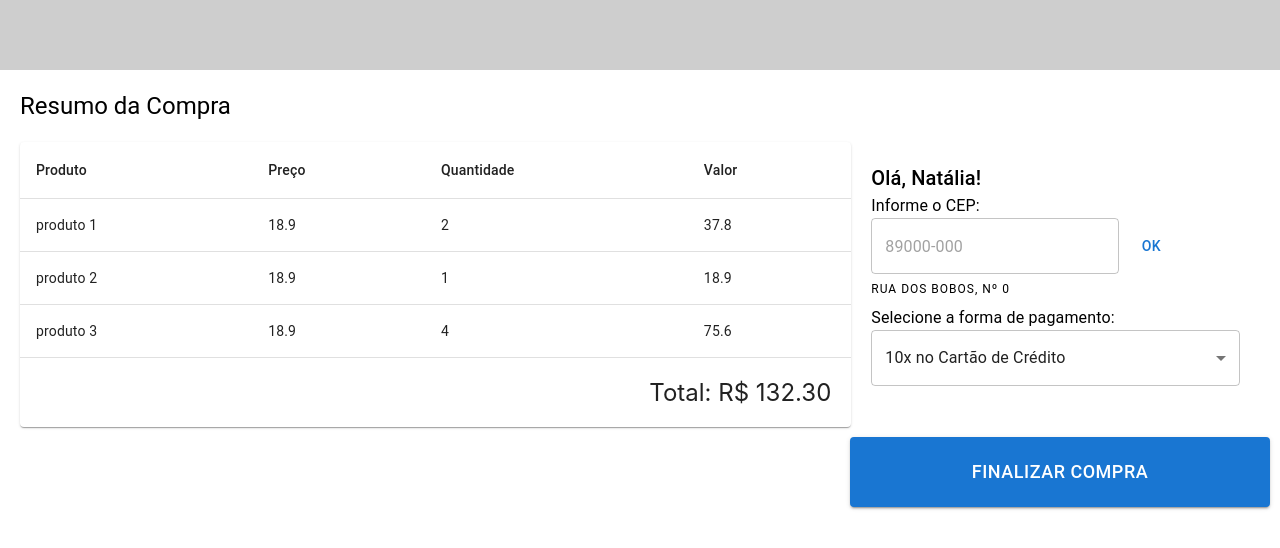
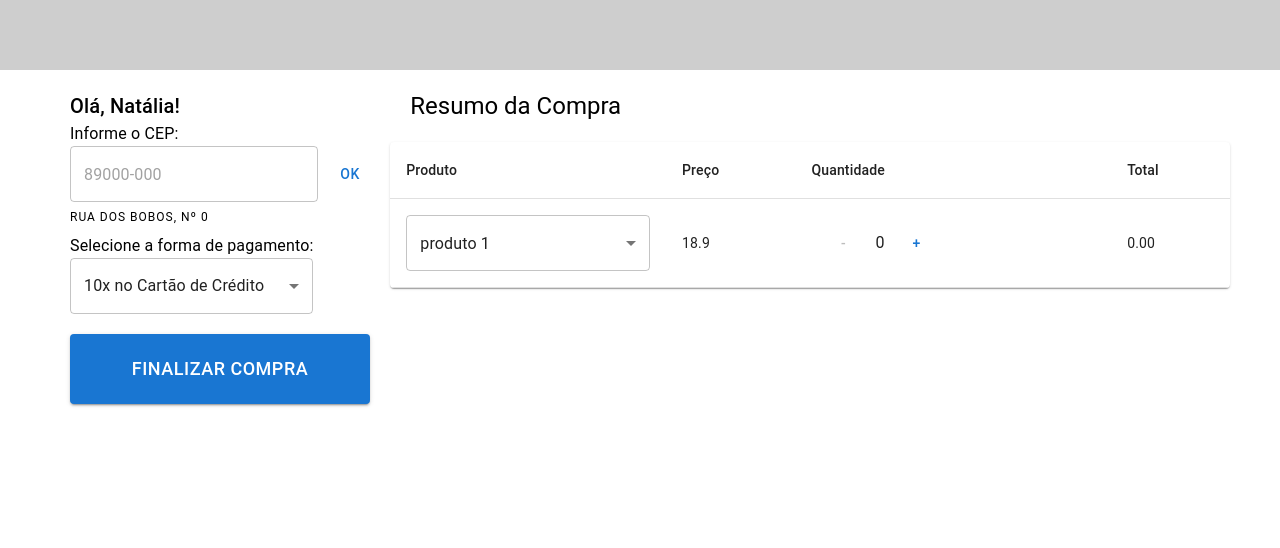
Before and after one commit to PanicAThePython/sistema-vendas-a52, a React (Create React App) app in the folder frontend/: page / in a window 1280 px wide. Shown: the top 548 px of the page. Built offline with nearby package versions, Linux system fonts and the light colour scheme; the HTML template or start-up script is replaced by a standard one.

Commit message:
feat: increment quantity button

```diff
--- a/frontend/src/App.js
+++ b/frontend/src/App.js
@@ -1,35 +1,42 @@
 import { SaleInfoSection } from './components/SaleInfoSection'
-import { ListItems } from './components/ListItems'
 import styled from 'styled-components'
 import { Button, Typography } from '@mui/material'
+import { TableItem } from './components/TableItem'
 
 const MainCustom = styled.main`
   display: flex;
   flex-direction: row;
-  margin: auto 20px;
-  justify-content: space-between;
+  margin: auto 50px;
+  justify-content: space-around;
+
+  @media(max-width: 950px){
+    flex-direction: column;
+  }
 `
 
 const HeaderCustom = styled.header`
-  position: relative !important;
-  display: flex;
-  flex-direction: row;
-  justifyContent: space-between;
   height: 70px;
+  width: 100%;
   background-color: #cecece;
+
+  @media(max-width: 600px){
+    width: 140%;
+  }
 `
 
 function App() {
   return (
     <div>
       <HeaderCustom/>
-      <Typography variant='h5' margin={'20px'}>Resumo da Compra</Typography>
       <MainCustom>
-        <ListItems/>
-        <SaleInfoSection/>
+      <SaleInfoSection/>
+        <div style={{display: 'flex', flexDirection: 'column', width: '100%'}}>
+          <Typography variant='h5' margin={'20px'}>Resumo da Compra</Typography>
+          <TableItem/>
+        </div>
       </MainCustom>
-      <footer style={{display: 'flex', position: 'relative', float: 'right', margin: '10px'}}>
-        <Button variant='contained' style={{ width: '420px', height: '70px', fontSize: '18px'}}>
+      <footer>
+        <Button variant='contained' style={{ width: '300px', height: '70px', fontSize: '18px', marginLeft: '70px'}}>
           Finalizar compra
         </Button>
       </footer>
--- /dev/null
+++ b/frontend/src/components/CEPSection/index.jsx
@@ -0,0 +1,14 @@
+import { Button, TextField, Typography } from "@mui/material"
+
+export const CEPSection = () => {
+    return (
+        <div>
+            <Typography variant="body1">Informe o CEP:</Typography>
+            <div style={{ display: 'flex'}}>
+                <TextField placeholder="89000-000"/>
+                <Button>OK</Button>
+            </div>
+            <Typography variant="overline">Rua dos Bobos, nº 0</Typography>
+        </div>
+    )
+}
--- a/frontend/src/components/ListItems/index.jsx
+++ /dev/null
@@ -1,61 +0,0 @@
-import { Paper, Table, TableBody, TableCell, TableContainer, TableFooter, TableHead, TableRow } from "@mui/material"
-
-export const ListItems = () => {
-
-    const items = [{
-        "id": 1,
-        "name": "produto 1",
-        "price": 18.9,
-        "quantity": 2,
-    },
-    {
-        "id": 2,
-        "name": "produto 2",
-        "price": 18.9,
-        "quantity": 1
-    },
-    {
-        "id": 3,
-        "name": "produto 3",
-        "price": 18.9,
-        "quantity": 4
-    }]
-
-    let total = 0
-    items.forEach(item => {
-        total += item.price*item.quantity
-    })
-
-    return (
-        <TableContainer component={Paper}>
-            <Table sx={{ minWidth: 650 }} aria-label="simple table">
-                <TableHead>
-                    <TableRow>
-                        <TableCell>Produto</TableCell>
-                        <TableCell>Preço</TableCell>
-                        <TableCell>Quantidade</TableCell>
-                        <TableCell>Valor</TableCell>
-                    </TableRow>
-                </TableHead>
-                <TableBody>
-                    {
-                        items.map((item) => (
-                            <TableRow key={item.id}>
-                                <TableCell>{item.name}</TableCell>
-                                <TableCell>{item.price}</TableCell>
-                                <TableCell>
-                                    {item.quantity}
-                                </TableCell>
-                                <TableCell>{item.price * item.quantity}</TableCell>
-                            </TableRow>
-                        )
-                    )
-                    }
-                </TableBody>
-            </Table>
-            <TableFooter style={{ float: 'right', fontSize: '24px', margin: '20px'}}>
-                Total: R$ {total.toFixed(2)}
-            </TableFooter>
-        </TableContainer>
-    )
-}
--- a/frontend/src/components/PaymentMethodsSection/index.jsx
+++ b/frontend/src/components/PaymentMethodsSection/index.jsx
@@ -1,4 +1,4 @@
-import { FormControl, MenuItem, Select } from "@mui/material"
+import { FormControl, MenuItem, Select, Typography } from "@mui/material"
 import { useState } from "react";
 
 export const PaymentMethodsSection = () => {
@@ -16,7 +16,8 @@ export const PaymentMethodsSection = () => {
     }]
 
     return (
-        <FormControl fullWidth>
+        <FormControl>
+            <Typography variant="body1">Selecione a forma de pagamento:</Typography>
             <Select
                 value={value}
                 onChange={(e) => {
--- a/frontend/src/components/SaleInfoSection/index.jsx
+++ b/frontend/src/components/SaleInfoSection/index.jsx
@@ -1,23 +1,21 @@
-import { Button, TextField, Typography } from "@mui/material"
+import { Typography } from "@mui/material"
 import styled from "styled-components"
 import { PaymentMethodsSection } from "../PaymentMethodsSection"
+import { CEPSection } from "../CEPSection"
 
 
 const AsideCustom = styled.aside`
-    width: 550px;
+    width: 450px;
     padding: 20px;
+    padding-right: 0px;
+    text-align: left;
 `
 
 export const SaleInfoSection = () => {
     return (
         <AsideCustom>
             <Typography variant="h6">Olá, Natália!</Typography>
-            <Typography variant="body1">Informe o CEP:</Typography>
-            <div style={{ display: 'flex'}}>
-                <TextField placeholder="89000-000"/><Button>OK</Button>
-            </div>
-            <Typography variant="overline">Rua dos Bobos, nº 0</Typography>
-            <Typography variant="body1">Selecione a forma de pagamento:</Typography>
+            <CEPSection/>
             <PaymentMethodsSection/>
         </AsideCustom>
     )
--- /dev/null
+++ b/frontend/src/components/TableItem/index.jsx
@@ -0,0 +1,97 @@
+import { Button, FormControl, MenuItem, Paper, Select, Table, TableBody, TableCell, TableContainer, TableHead, TableRow, Typography } from "@mui/material"
+import { useEffect, useState } from "react"
+import styled from "styled-components"
+
+export const TableItem = () => {
+
+    const items = [{
+        "id": 1,
+        "name": "produto 1",
+        "price": 18.9,
+        "quantity": 10,
+    },
+    {
+        "id": 2,
+        "name": "produto 2",
+        "price": 22.53,
+        "quantity": 11
+    },
+    {
+        "id": 3,
+        "name": "produto 3",
+        "price": 54.9,
+        "quantity": 3
+    }]
+
+    const [indexSelected, setIndexSelected] = useState(0)
+    const [quantity, setQuantity] = useState(0)
+    const [total, setTotal] = useState(0)
+
+    const CustomButton = styled(Button)`
+        border-radius: 50%;
+        width: 10px;
+        height: 10px;
+    `
+
+    useEffect(() => {
+        setTotal(0)
+        setQuantity(0)
+    }, [indexSelected])
+
+    return (
+        <TableContainer component={Paper}>
+            <Table sx={{ minWidth: 650 }} aria-label="simple table">
+                <TableHead>
+                    <TableRow>
+                        <TableCell>Produto</TableCell>
+                        <TableCell>Preço</TableCell>
+                        <TableCell>Quantidade</TableCell>
+                        <TableCell>Total</TableCell>
+                    </TableRow>
+                </TableHead>
+                <TableBody>
+                    <TableRow key={1}>
+                        <TableCell>
+                            <FormControl fullWidth>
+                                <Select
+                                    value={indexSelected}
+                                    onChange={(e) => setIndexSelected(e.target.value)}
+                                    displayEmpty
+                                >
+                                    {
+                                        items.map(({ name }, index) => (
+                                            <MenuItem value={index}>{name}</MenuItem>
+                                        ))
+                                    }
+                                </Select>
+                            </FormControl>
+                        </TableCell>
+                        <TableCell>{items[indexSelected].price}</TableCell>
+                        <TableCell>
+                            <div style={{display: 'flex', flexDirection: 'row', alignItems: 'center'}}>
+                                <CustomButton onClick={() => {
+                                    setQuantity(quantity-1)
+                                    setTotal((quantity-1) * items[indexSelected].price)
+                                }}
+                                disabled={quantity===0}
+                                >
+                                    -
+                                </CustomButton>
+                                <Typography>{quantity}</Typography>
+                                <CustomButton onClick={() => {
+                                    setQuantity(quantity+1)
+                                    setTotal((quantity+1) * items[indexSelected].price)
+                                }}
+                                disabled={quantity === items[indexSelected].quantity}
+                                >
+                                    +
+                                </CustomButton>
+                            </div>
+                        </TableCell>
+                        <TableCell>{total.toFixed(2)}</TableCell>
+                    </TableRow>
+                </TableBody>
+            </Table>
+        </TableContainer>
+    )
+}
```
